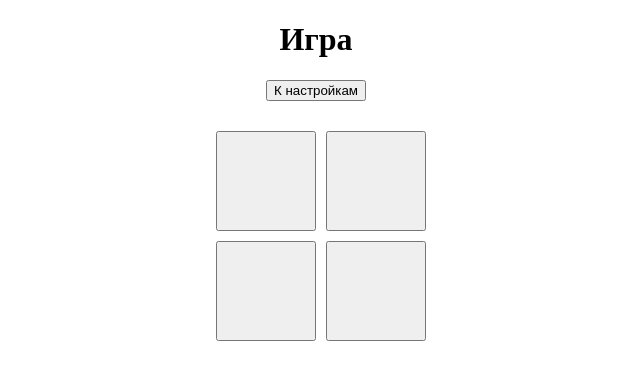
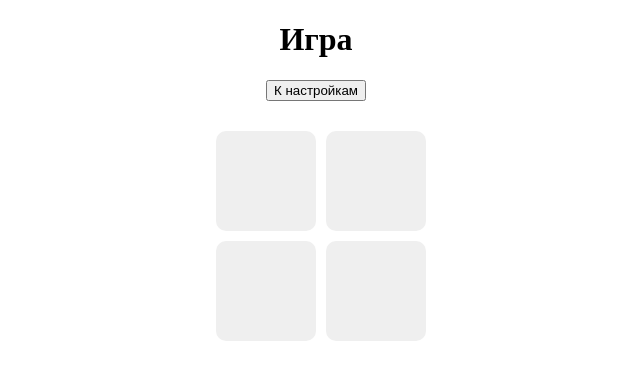
Before and after one commit to Er1tain/Tiles, a React (Create React App) app: page /game in a window 1280 px wide. Shown: the top 380 px of the page, without its empty margins (324-964 px from the left). Built offline with nearby package versions, Linux system fonts and the light colour scheme.

Commit message:
feat: added styles for Tiles

```diff
--- /dev/null
+++ b/src/styles/widgets/Tile.ts
@@ -0,0 +1,6 @@
+import styled from "styled-components";
+
+export const Tile = styled.button`
+    border-radius: 10px;
+    border: 0;
+`
--- a/src/widgets/Tiles.tsx
+++ b/src/widgets/Tiles.tsx
@@ -1,6 +1,7 @@
 import { Dispatch, SetStateAction, useEffect, useRef, useState } from "react";
 import { initStateChoiceTiles } from "./GameFrame/GameFrame";
 import { useTilesContext } from "../app/hooks/useTilesContext";
+import { Tile } from "../styles/widgets/Tile";
 
 interface ITiles {
     backgroundColor?: string
@@ -61,6 +62,6 @@ export default function Tiles({backgroundColor = '', num_col, num_row, choice_ti
     } ,[bg])
 
     return (
-        <button ref={ref_tile} className={'tile'} style={{width: 100, height: 100, background: bg}} onClick={OpenTiles} value={value_tile} disabled={bg != ''}/>
+        <Tile ref={ref_tile} className={'tile'} style={{width: 100, height: 100, background: bg}} onClick={OpenTiles} value={value_tile} disabled={bg != ''}/>
     );
 }
```
